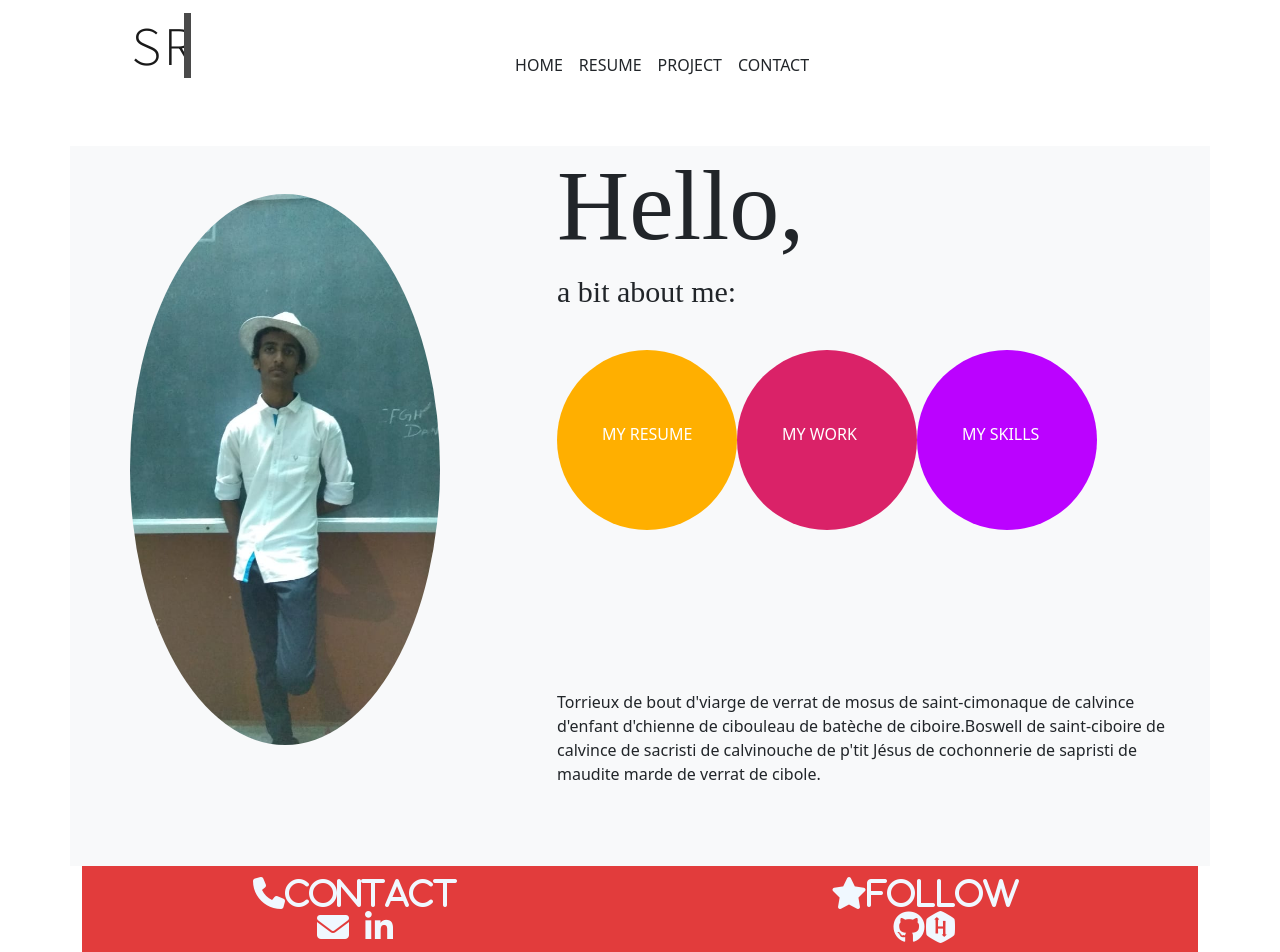
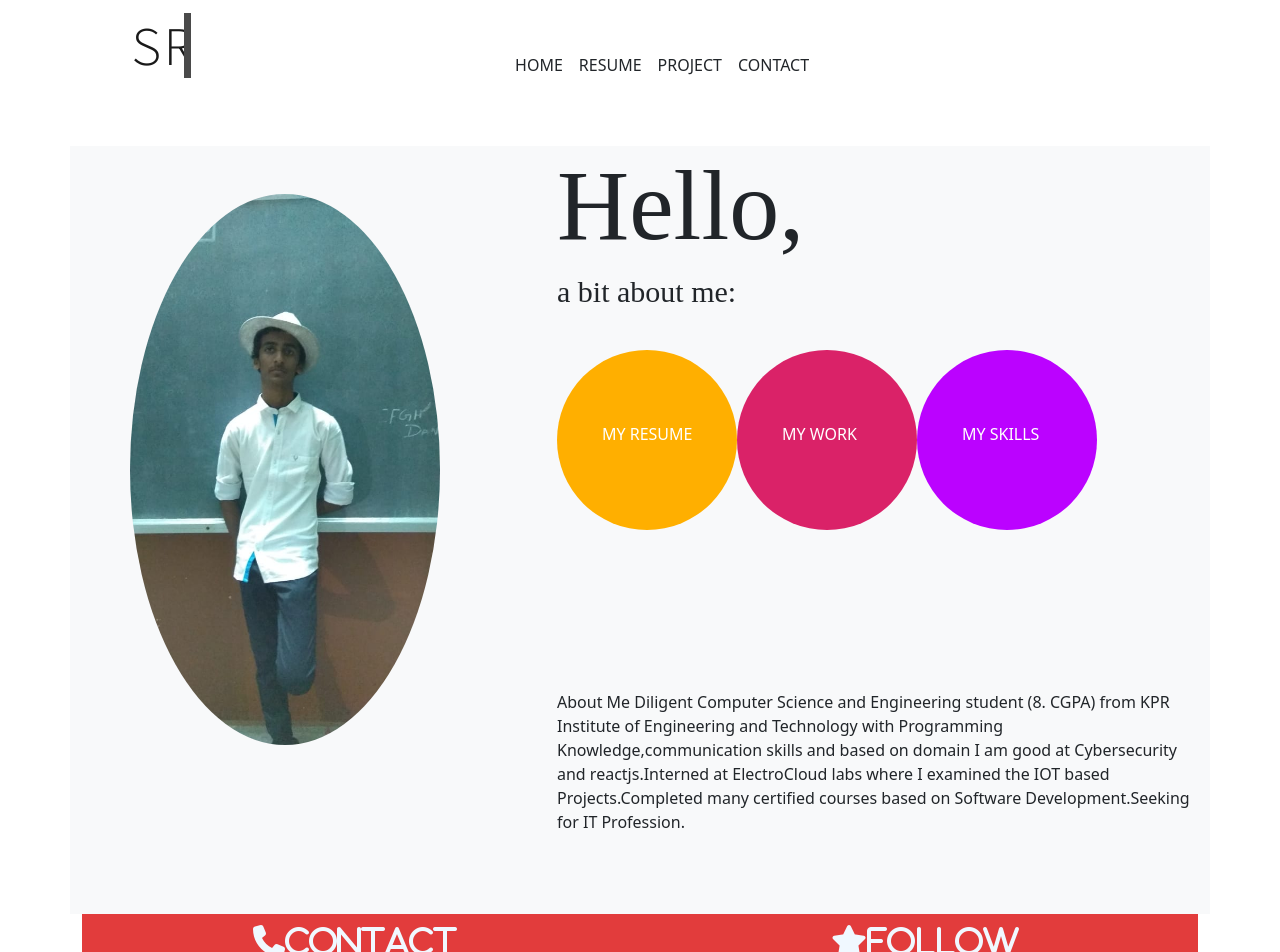
Before and after one commit to dev-sriramp/portfolio, a React (Create React App) app: page /Home in a window 1280 px wide. Shown: the top 952 px of the page. Built offline with nearby package versions, Linux system fonts and the light colour scheme.

Commit message:
Update AboutMe.jsx

```diff
--- a/src/components/AboutMe.jsx
+++ b/src/components/AboutMe.jsx
@@ -38,7 +38,8 @@ return(
                 <svg className="bd-placeholder-img rounded-circle" width="180" height="180" xmlns="http://www.w3.org/2000/svg" preserveAspectRatio="xMidYMid slice" focusable="false" role="img" aria-label="Placeholder: 140x140"><title>MY SKILLS</title><rect width="100%" height="100%" fill="#bb02ff"></rect><text x="25%" y="50%" fill="#ffffff">MY SKILLS</text></svg>
               </span>
               </div>
-              <p className='abtme'>Torrieux de bout d'viarge de verrat de mosus de saint-cimonaque de calvince d'enfant d'chienne de cibouleau de batèche de ciboire.Boswell de saint-ciboire de calvince de sacristi de calvinouche de p'tit Jésus de cochonnerie de sapristi de maudite marde de verrat de cibole.
+              <p className='abtme'>About Me
+Diligent Computer Science and Engineering student (8. CGPA) from KPR Institute of Engineering and Technology with Programming Knowledge,communication skills and based on domain I am good at Cybersecurity and reactjs.Interned at ElectroCloud labs where I examined the IOT based Projects.Completed many certified courses based on Software Development.Seeking for IT Profession.
               </p>
             </div>
             {/* <Footer /> */}
```
